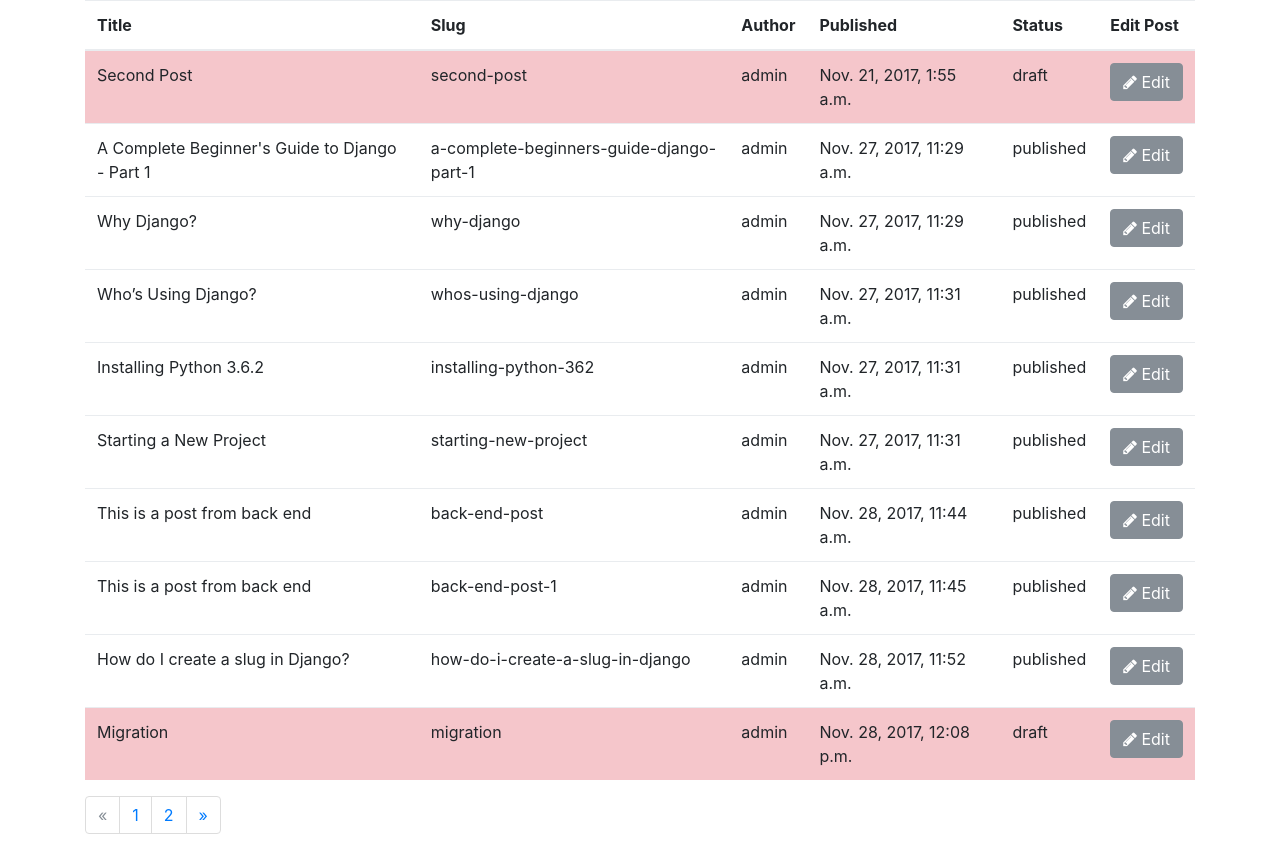
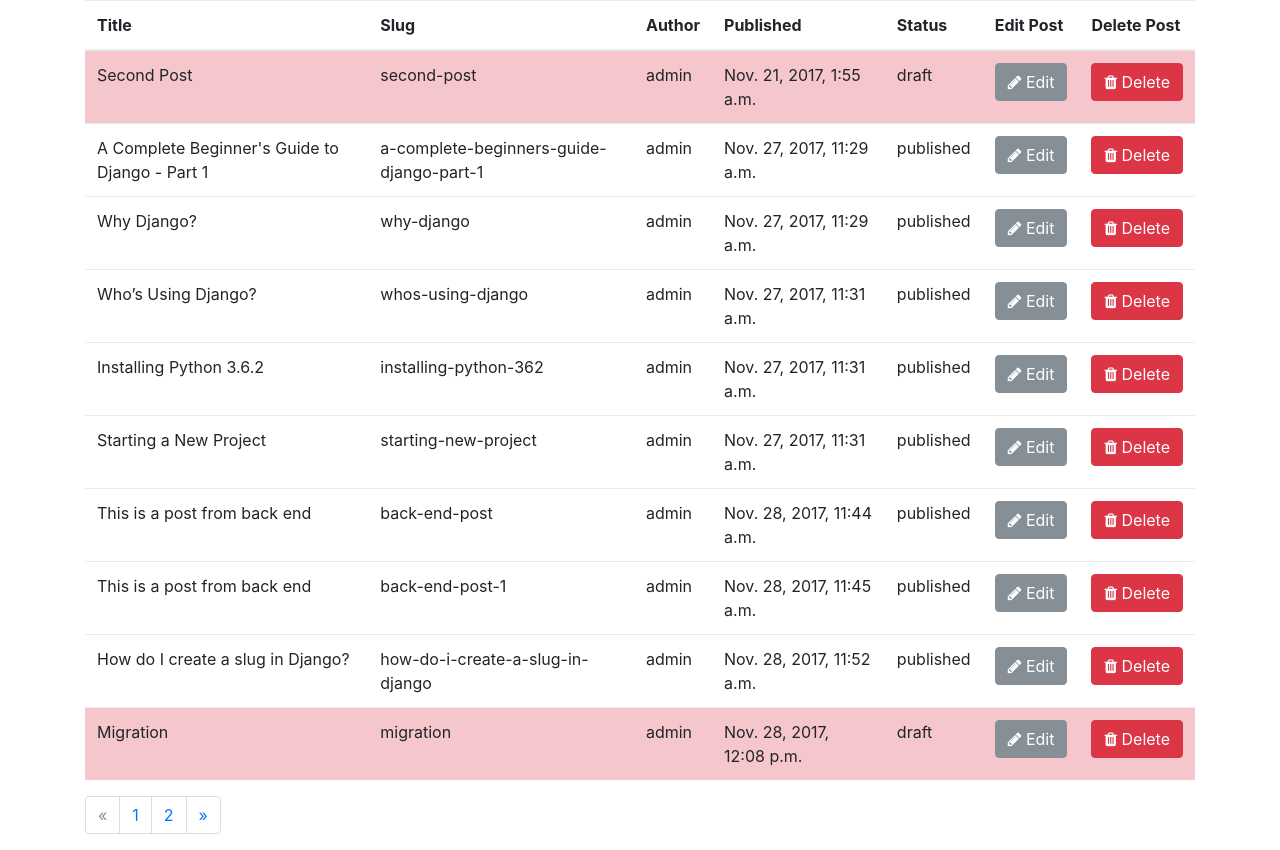
Before and after one commit to raihan-uddin/Django-CMS, a Django app: page /blog/backend/post/ in a window 1280 px wide. Run offline with Django 3.2, Linux system fonts and the light colour scheme; data comes from the database, SQL or seed files in the repository; both versions use the stored data as it was after the commit; some libraries are stand-ins or nearby versions.

Commit message:
Delete post in backend & message framework

```diff
--- a/blog/templates/blog/backend/list_of_post_backend.html
+++ b/blog/templates/blog/backend/list_of_post_backend.html
@@ -12,6 +12,7 @@
                     <th>Published</th>
                     <th>Status</th>
                     <th>Edit Post</th>
+                    <th>Delete Post</th>
                 </tr>
             </thead>
             <tbody>
@@ -25,7 +26,12 @@
                         <td>{{ post.status }}</td>
                         <td>
                             <a href="{% url 'blog:edit_post' slug=post.slug %}">
-                                <button type="button" class="btn btn-secondary"><i class="fa fa-pencil" aria-hidden="true"></i> Edit</button>
+                                <button type="button" class="btn btn-secondary"><i class="fa fa-pencil" aria-hidden="true"></i>&nbsp;Edit</button>
+                            </a>
+                        </td>
+                        <td>
+                            <a href="{% url 'blog:delete_post' slug=post.slug %}">
+                                <button type="button" class="btn btn-danger"><i class="fa fa-trash" aria-hidden="true"></i>&nbsp;Delete</button>
                             </a>
                         </td>
                     </tr>
@@ -38,7 +44,12 @@
                         <td>{{ post.status }}</td>
                         <td>
                             <a href="{% url 'blog:edit_post' slug=post.slug %}">
-                                <button type="button" class="btn btn-secondary"><i class="fa fa-pencil" aria-hidden="true"></i> Edit</button>
+                                <button type="button" class="btn btn-secondary"><i class="fa fa-pencil" aria-hidden="true"></i>&nbsp;Edit</button>
+                            </a>
+                        </td>
+                        <td>
+                            <a href="{% url 'blog:delete_post' slug=post.slug %}">
+                                <button type="button" class="btn btn-danger"><i class="fa fa-trash" aria-hidden="true"></i>&nbsp;Delete</button>
                             </a>
                         </td>
                     </tr>
--- a/blog/templates/blog/base.html
+++ b/blog/templates/blog/base.html
@@ -14,8 +14,9 @@
 
     <!-- CSS Style -->
     <link rel="stylesheet" type="text/css" href="{% static 'css/bootstrap.min.css'  %}">
+    <link rel="stylesheet" type="text/css" href="{% static 'css/ie10-viewport-bug-workaround.css' %}">
     <link rel="stylesheet" type="text/css" href="{% static 'css/font-awesome.css' %}">
-    <link rel="stylesheet" type="text/css" href="{% static 'css/ie10-viewport-bug-workaround.css' %}">
+
     <link rel="stylesheet" type="text/css" href="{% static 'css/style.css' %}">
 
     <!-- JS -->
@@ -29,6 +30,7 @@
 </head>
     <body>
         <div class="container">
+            {% include "blog/messages.html" %}
             {% block content %}
             {% endblock %}
         </div>
--- /dev/null
+++ b/blog/templates/blog/messages.html
@@ -0,0 +1,7 @@
+{% if messages %}
+    {% for message in messages %}
+        {% if message.tags %}
+            <div class="alert alert-{{ message.tags }}" role="alert">{{ message }}</div>
+        {% endif %}
+    {% endfor %}
+{% endif %}
--- a/blog/urls.py
+++ b/blog/urls.py
@@ -8,4 +8,5 @@
     url(r'^backend/post/new/$', views.new_post, name='new_post'),
     url(r'^backend/post/$', views.list_of_post_backend, name='list_of_post_backend'),
     url(r'^backend/(?P<slug>[-\w]+)/edit/$', views.edit_post, name='edit_post'),
+    url(r'^backend/(?P<slug>[-\w]+)/delete/$', views.delete_post, name='delete_post'),
 ]
--- a/blog/views.py
+++ b/blog/views.py
@@ -1,5 +1,8 @@
 from django.shortcuts import render, get_object_or_404, redirect
 from django.core.paginator import Paginator, EmptyPage, PageNotAnInteger
+from django.http import Http404
+from django.contrib import messages
+
 from .models import Post, Category
 from .forms import CommentForm, PostForm
 
@@ -105,3 +108,12 @@
     template = 'blog/backend/new_post.html'
     context = {'form': form}
     return render(request, template, context)
+
+
+def delete_post(request, slug):
+    if not request.user.is_staff or not request.user.is_superuser:
+        raise Http404
+    post = get_object_or_404(Post, slug=slug)
+    post.delete()
+    messages.success(request, "Successfully Deleted")
+    return redirect('blog:list_of_post_backend')
```
Also changed, not shown: db.sqlite3.
